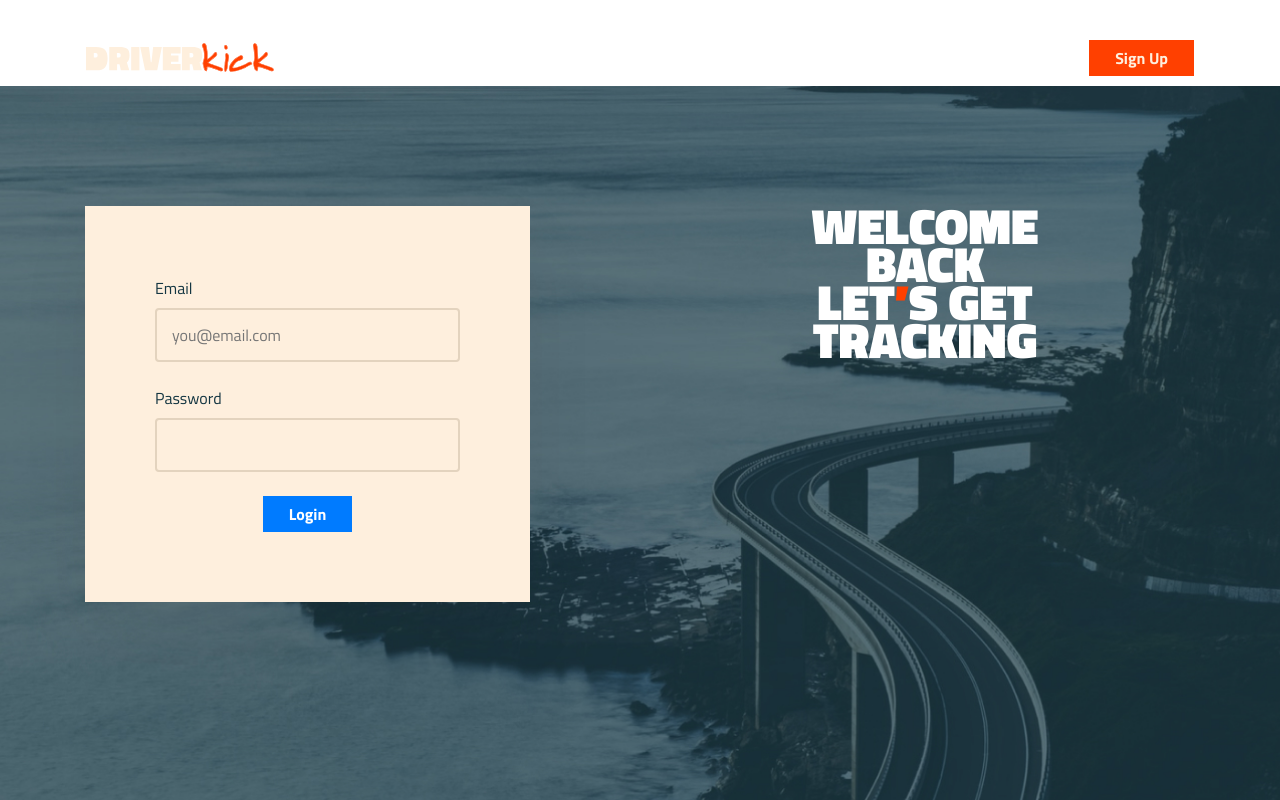
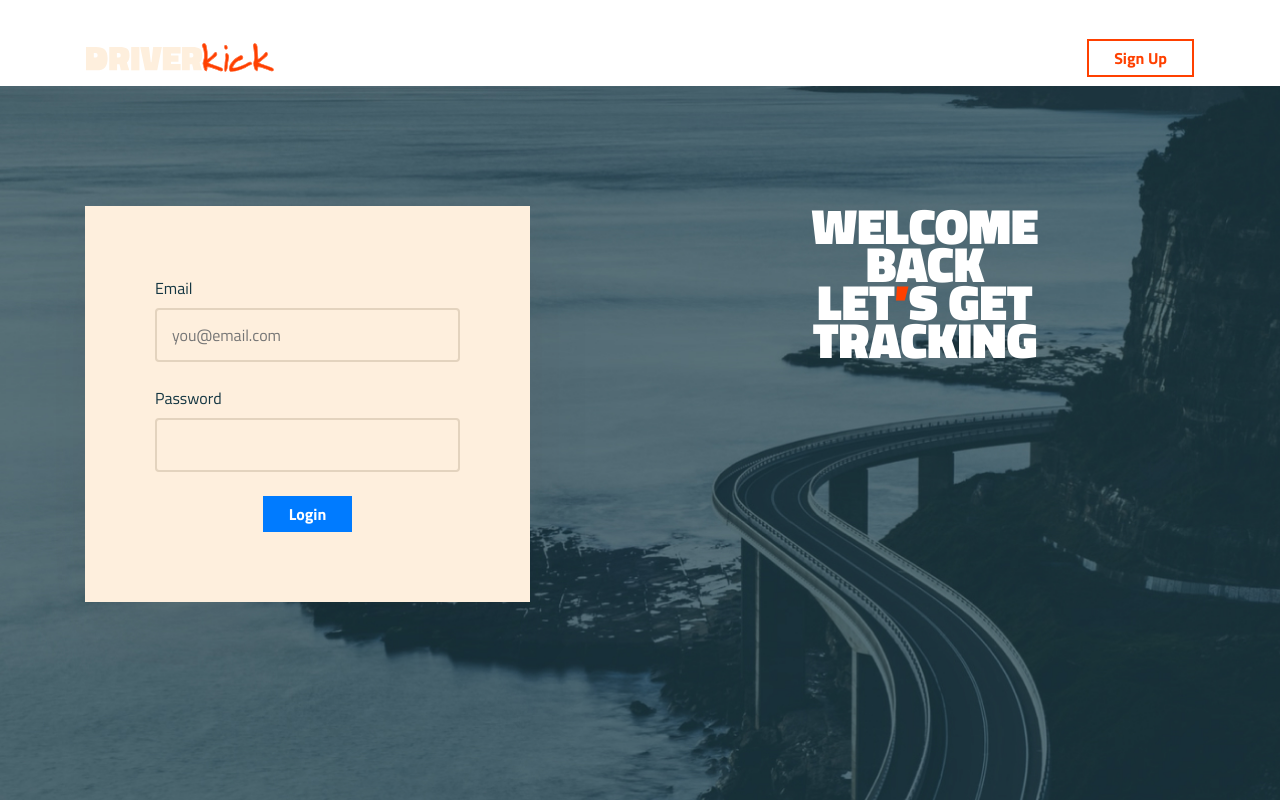
Before and after one commit to NinaRocket/DRIVERkick, a React (Create React App) app in the folder client/: page /login in a window 1280 px wide. Shown: the top 800 px of the page. Built offline with nearby package versions, Linux system fonts and the light colour scheme.

Commit message:
Gave the login and signup pages outline buttons

```diff
--- a/client/src/components/GlobalNavBar/index.js
+++ b/client/src/components/GlobalNavBar/index.js
@@ -82,14 +82,14 @@ function GlobalNavBar() {
 
             {/* Sign Up */}
             {navType === "signup" ? (
-              <button type="button" className="btn" onClick={login}>
+              <button type="button" className="btn g__btn-outline" onClick={login}>
                 Login
               </button>
             ) : null}
 
             {/* Log In */}
             {navType === "login" ? (
-              <button type="button" className="btn" onClick={signUp}>
+              <button type="button" className="btn g__btn-outline " onClick={signUp}>
                 Sign Up
               </button>
             ) : null}
```
